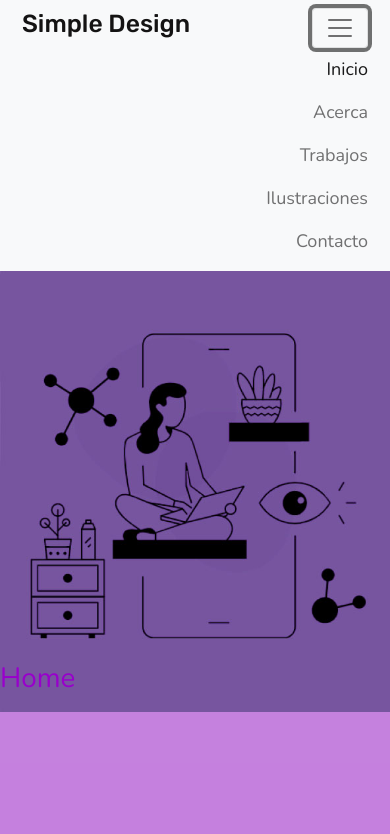
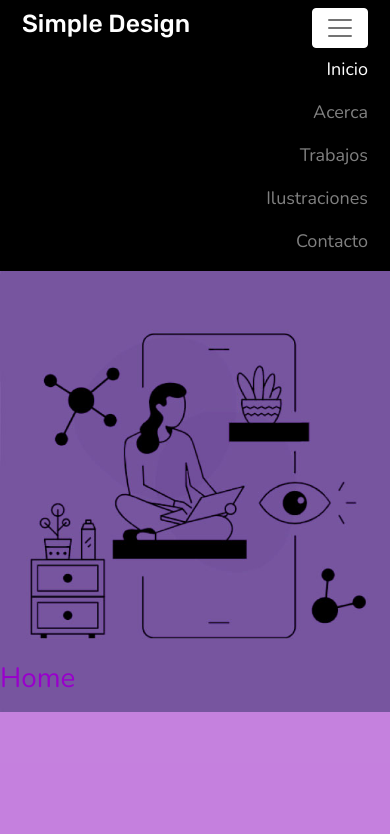
Before and after one commit to DaTamashiro/Proyecto1, a website: page index.html in a window 390 px wide. Both pictures are taken after a click on the button "Toggle navigation". Shown: the top 834 px of the page. Drawn offline with nearby package versions, Linux system fonts and the light colour scheme.

Commit message:
Add files via upload
Correcciones nav

```diff
--- a/style/style.css
+++ b/style/style.css
@@ -186,10 +186,7 @@
 
 .logo {
     z-index: 1;
-    color: rgb(20, 19, 19);
-    /*position: fixed;
-    width: 800px;
-    height: 47px;*/
+    color: #ffffff;
     left: 70px;
     top: 20px;
     font-family: 'Rubik','Nunito';
@@ -198,19 +195,12 @@
     font-size: 40px;
     line-height: 47px;
     }
- /*
-a:link, a:active, a:visited {
-    text-decoration: none;
-    color: #ffffff;
-    padding: 10px;
-}*/
 
 nav {
     font-family: 'Nunito', sans-serif;
     font-size: large;
     text-align: right;
     position: fixed;
-    /*right: 50px;  */
     padding: 10px;
     z-index: 2;
     display: inline;
@@ -276,14 +266,11 @@ img {
 }
 
 .sec_izquierda {
-   /* width: 50%;*/
-    float: left;
+   float: left;
 }
 
 .section_home{
-   /* width: 50%;*/
     height: 370px;
-    /*float: left;*/
     background: #BB6BD9;
     opacity: 0.85;
 }
@@ -315,7 +302,6 @@ section div img {
 /* acerca*/
 .section_acerca {
     height: 370px;
-    /*float: left;  */
     background: #eea509;
     opacity: 0.7;
 }
@@ -323,7 +309,6 @@ section div img {
 /* trabajos*/
 .section_trabajos {
     height: 370px;
-   /* float: left;  */
     background: #EB5757;
     opacity: 0.7;
 }
@@ -333,7 +318,6 @@ section div img {
 .section_contacto{
 
     height: 370px;
-   /* float: left;  */
     background: #56CCF2;
     opacity: 0.7;
 }
@@ -426,3 +410,27 @@ th {
     padding-left: 0;
     padding-right: 0;
 }
+
+.bg-light {
+    background-color: #000000!important;
+}
+
+.navbar-light .navbar-nav .nav-link.active, .navbar-light .navbar-nav .show>.nav-link {
+    color: #ffffff;
+}
+
+.navbar-light .navbar-nav .nav-link:focus, .navbar-light .navbar-nav .nav-link:hover {
+    color: #ffffff;
+}
+
+.navbar-light .navbar-nav .nav-link  {
+    color: #808080;
+}
+
+.navbar-light .navbar-toggler {
+    border-color: #ffffff;
+}
+
+.navbar-toggler {
+    background-color: #ffffff;
+}
```
